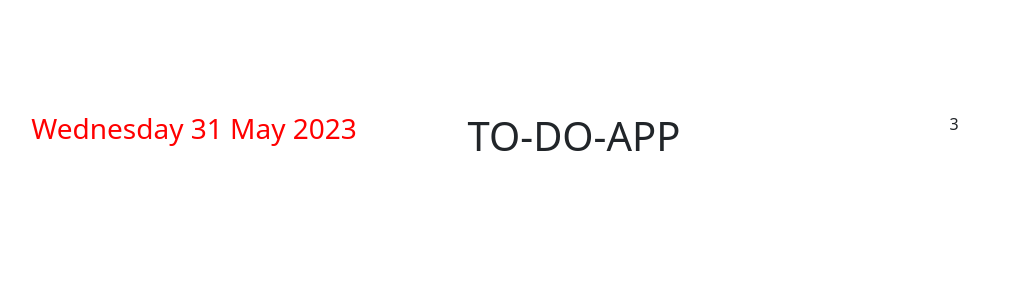
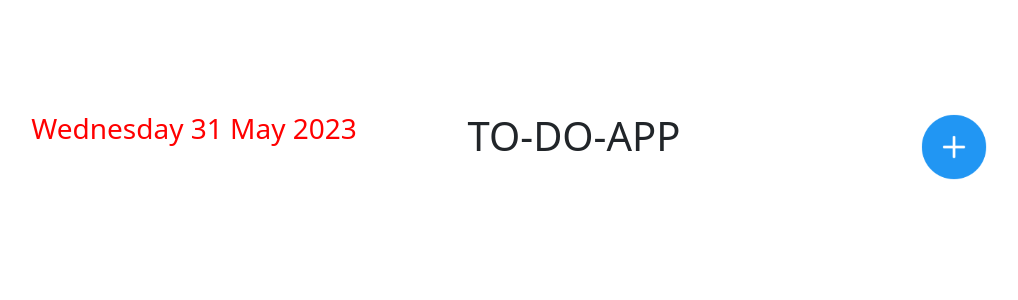
Before and after one commit to balaji1610/Neulancers_Todo, a React (Create React App) app: page / in a window 1280 px wide. Shown: the top 300 px of the page, without its empty margins (66-1084 px from the left). Built offline with nearby package versions, Linux system fonts and the light colour scheme.

Commit message:
Completed_Home_top_screen

```diff
--- a/src/Components/ImageComponent.jsx
+++ b/src/Components/ImageComponent.jsx
@@ -1,4 +1,4 @@
-export default function ({ className, width, height, src, alt }) {
+export default function ImageComponent({ className, width, height, src, alt }) {
   return (
     <div>
       <img
--- a/src/Containers/TopHomeScreen.jsx
+++ b/src/Containers/TopHomeScreen.jsx
@@ -1,5 +1,7 @@
 import CurrentDate from "./CurrentDate";
 
+import ImageComponent from "../Components/ImageComponent";
+import AddPlusIcon from "../Images/AddPlusIcon.png";
 export default function TopHomeScreen() {
   return (
     <div>
@@ -13,7 +15,17 @@ export default function TopHomeScreen() {
             <div className="col-md-4 col-sm-4">
               <h1>TO-DO-APP</h1>{" "}
             </div>
-            <div className="col-md-4 col-sm-4">3 </div>
+            <div className="col-md-4 col-sm-4">
+              <span style={{ cursor: "pointer", display: "inline-block" }}>
+                {" "}
+                <ImageComponent
+                  src={AddPlusIcon}
+                  width="70"
+                  height="70"
+                  alt="AddPlusIcon"
+                />
+              </span>
+            </div>
           </div>
         </div>
       </div>
```
Also changed, not shown: src/Images/AddPlusIcon.png (added).
